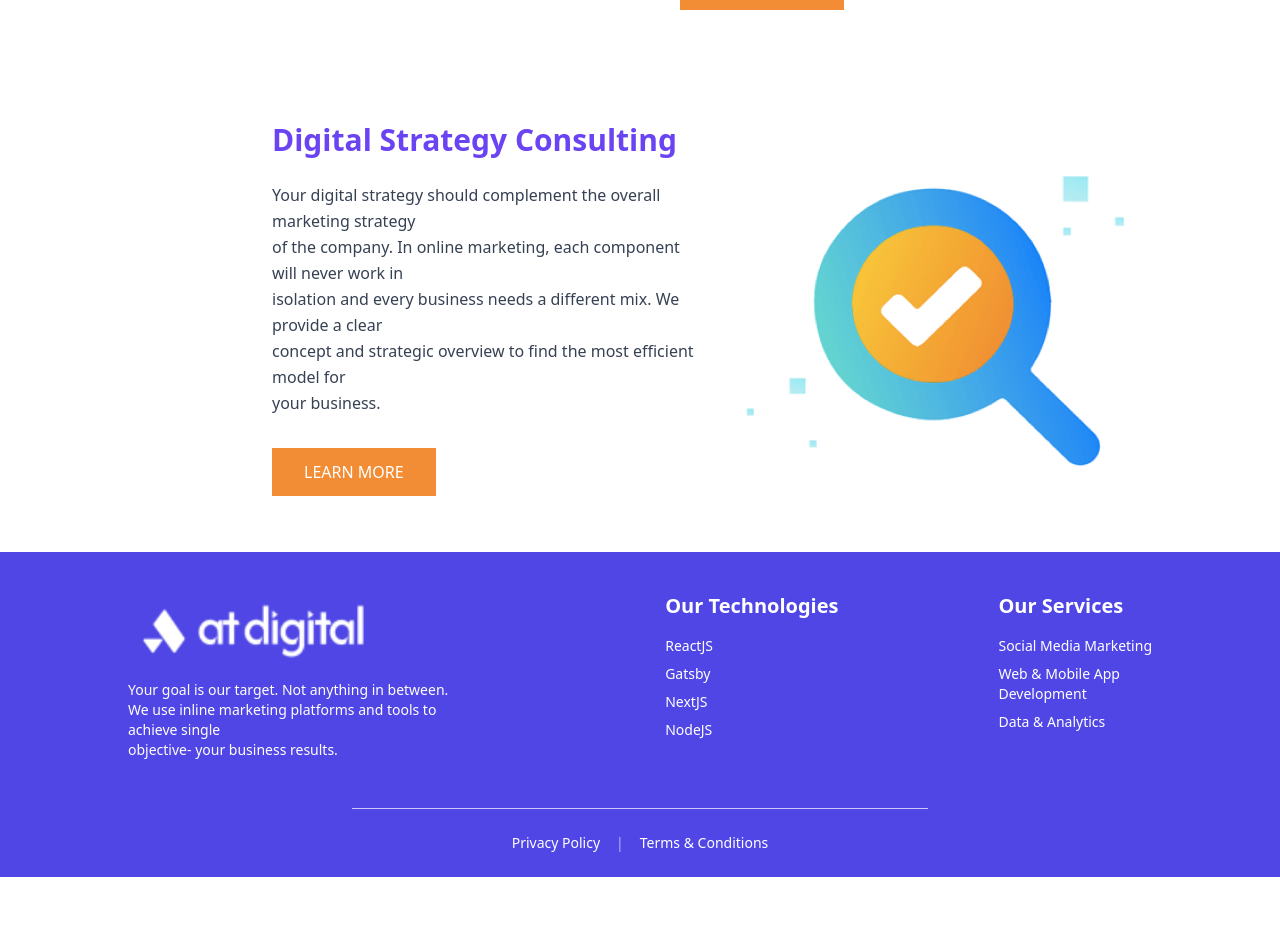
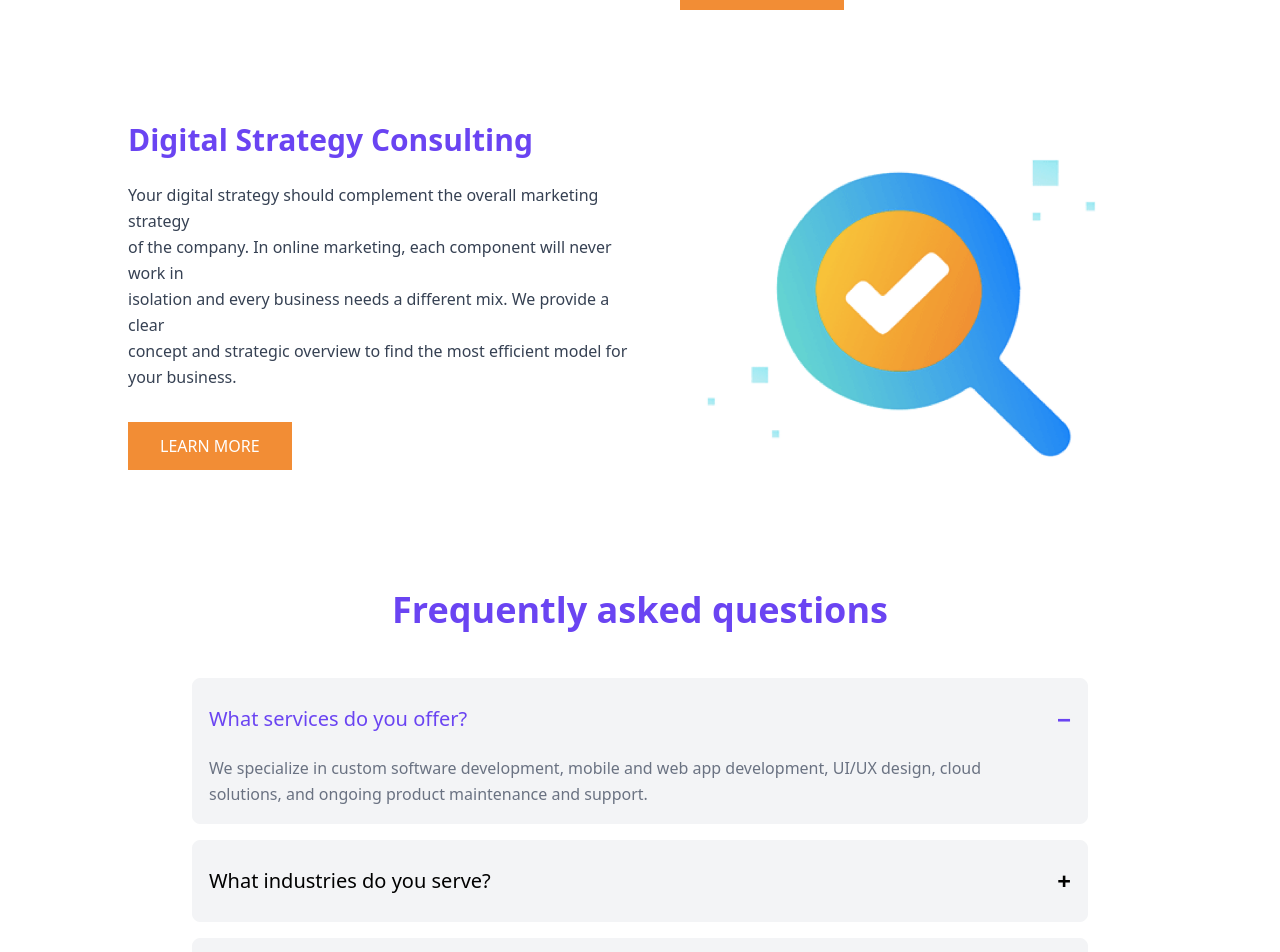
Before and after one commit to Kameshbandara/ATDigital-Web, a React (Vite) app in the folder frontend/atdigitalapp/: page / in a window 1280 px wide. Shown: the part 1220-2172 px from the top of the page. Before the commit the page ends 2097 px from the top, so only its background shows below. Built offline with nearby package versions, Linux system fonts and the light colour scheme.

Commit message:
FAQ section

```diff
--- a/frontend/atdigitalapp/src/App.jsx
+++ b/frontend/atdigitalapp/src/App.jsx
@@ -2,6 +2,7 @@ import './App.css';
 import Digital from './components/Digital';
 import Footer from './components/Footer';
 import Header from './components/Header';
+import Question from './components/Question';
 import Services from './components/Services';
 
 
@@ -15,7 +16,9 @@ function App() {
       <Header/>
       <Services/>
       <Digital/>
+      <Question/>
       <Footer/>
+
     </div>
 
     </>
--- a/frontend/atdigitalapp/src/assets/assets.js
+++ b/frontend/atdigitalapp/src/assets/assets.js
@@ -15,3 +15,21 @@ export const assets = {
     desktop,
     digital
 }
+
+export const QuestionData = [
+    {
+      Question: "What services do you offer?",
+      Answer: "We specialize in custom software development, mobile and web app development, UI/UX design, cloud solutions, and ongoing product maintenance and support.",
+
+    },
+    {
+      Question: "What industries do you serve?",
+      Answer: "We serve a wide range of industries including healthcare, finance, e-commerce, education, and more.",
+    },
+     {
+      Question: "How do you ensure the quality of your software?",
+      Answer: "We implement a rigorous quality assurance process that includes automated testing, code reviews, and continuous integration to ensure the highest standards are met.",
+    },
+
+
+  ];
--- a/frontend/atdigitalapp/src/components/Digital.jsx
+++ b/frontend/atdigitalapp/src/components/Digital.jsx
@@ -10,16 +10,16 @@ export default function Digital() {
     transition={{ duration: 1 }}
     viewport={{ once: true }}
 
-      className='flex flex-col lg:flex-row items-center justify-center container mx-auto p-14 md:px-20 lg:px-32 w-full overflow-hidden gap-1 lg:gap-2' id='Digital'>
+      className='flex flex-col lg:flex-row items-center justify-center container mx-auto p-14 md:px-20 lg:px-32 w-full overflow-hidden gap-2 lg:gap-4' id='About'>
 
       {/* Content on left side */}
-      <div className='flex-1 flex flex-col items-start order-2 lg:order-1 lg:pl-36'>
+      <div className='flex-1 flex flex-col items-start order-2 lg:order-1'>
         <h2 className='text-[#6A44F2] text-2xl md:text-3xl font-semibold mb-6'>
           Digital Strategy Consulting
         </h2>
 
         <p className='text-gray-700 text-base leading-relaxed mb-8'>
-          Your digital strategy should complement the overall marketing strategy <br/> of the company. In online marketing, each component will never work in <br/>isolation and every business needs a different mix. We provide a clear <br/> concept and strategic overview to find the most efficient model for <br/> your business.
+          Your digital strategy should complement the overall marketing strategy <br/> of the company. In online marketing, each component will never work in <br/> isolation and every business needs a different mix. We provide a clear<br/> concept and strategic overview to find the most efficient model for <br/> your business.
         </p>
 
         <button className='bg-[#F28D35] px-8 py-3 text-white font-medium hover:bg-[#e07c2a] transition-colors duration-300'>
--- /dev/null
+++ b/frontend/atdigitalapp/src/components/Question.jsx
@@ -0,0 +1,56 @@
+import { useState } from 'react'
+import { QuestionData } from '../assets/assets'
+
+function Question() {
+  const [openIndex, setOpenIndex] = useState(0) // First question open by default
+
+  const toggleQuestion = (index) => {
+    setOpenIndex(openIndex === index ? -1 : index)
+  }
+
+  return (
+    <div className='container mx-auto py-16 px-6 md:px-20 lg:px-32'>
+      {/* Title */}
+      <h2 className='text-[#6A44F2] text-3xl md:text-4xl font-semibold text-center mb-12'>
+        Frequently asked questions
+      </h2>
+
+      {/* FAQ Items */}
+      <div className='max-w-4xl mx-auto space-y-4'>
+        {QuestionData.map((item, index) => (
+          <div key={index} className='bg-gray-100 rounded-lg p-4 border border-gray-100'>
+            {/* Question */}
+            <button
+              onClick={() => toggleQuestion(index)}
+              className='flex justify-between items-center w-full text-left py-2 focus:outline-none'
+            >
+              <h3 className={`text-lg md:text-xl font-medium ${
+                openIndex === index ? 'text-[#6A44F2]' : 'text-black'
+              }`}>
+                {item.Question}
+              </h3>
+
+              {/* Toggle Icon */}
+              <div className={`flex-shrink-0 ml-4 text-2xl font-bold ${
+                openIndex === index ? 'text-[#6A44F2]' : 'text-black'
+              }`}>
+                {openIndex === index ? '−' : '+'}
+              </div>
+            </button>
+
+            {/* Answer */}
+            {openIndex === index && (
+              <div className='pt-3 pr-8'>
+                <p className='text-gray-500 text-base leading-relaxed'>
+                  {item.Answer}
+                </p>
+              </div>
+            )}
+          </div>
+        ))}
+      </div>
+    </div>
+  )
+}
+
+export default Question
```
